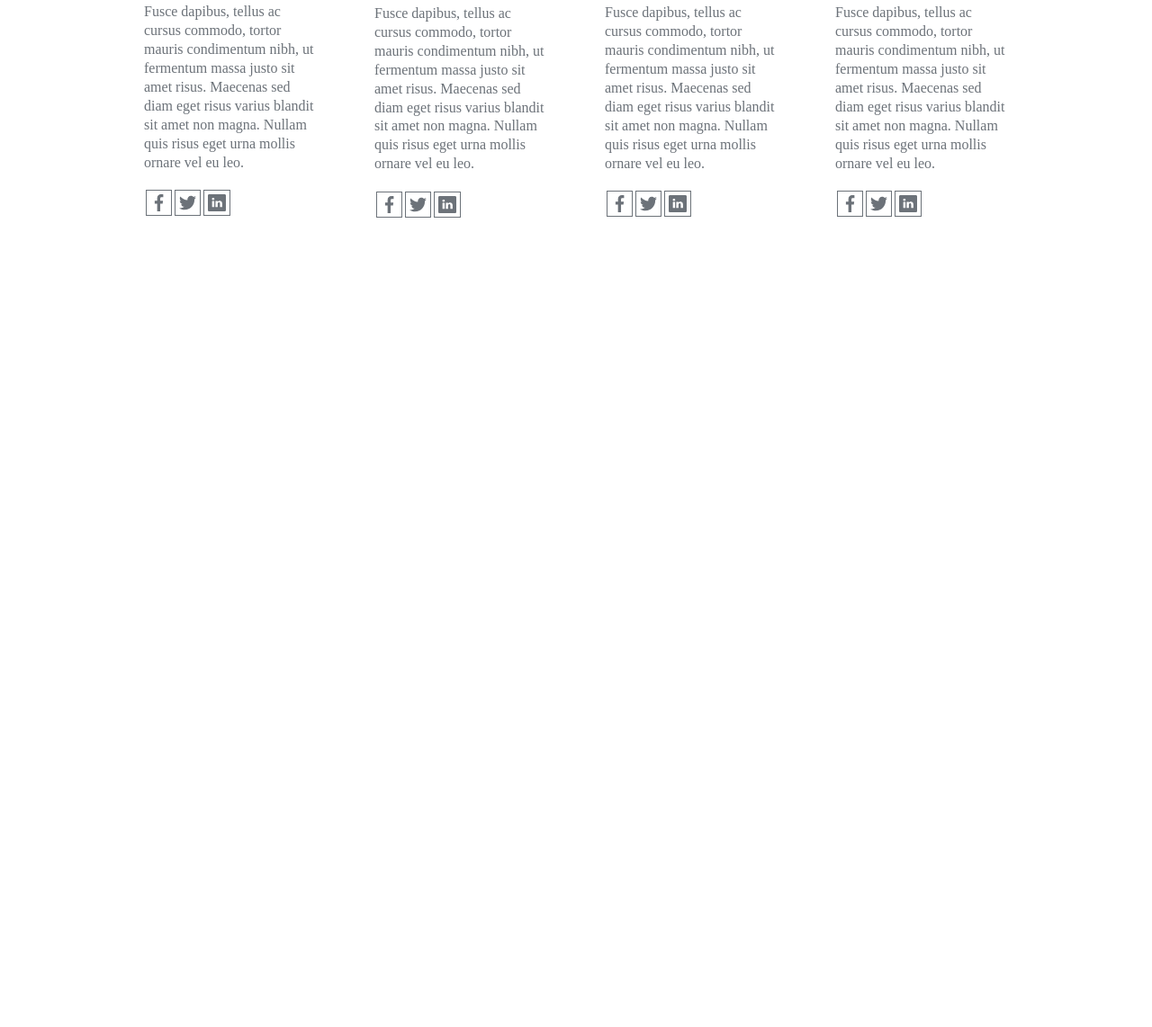
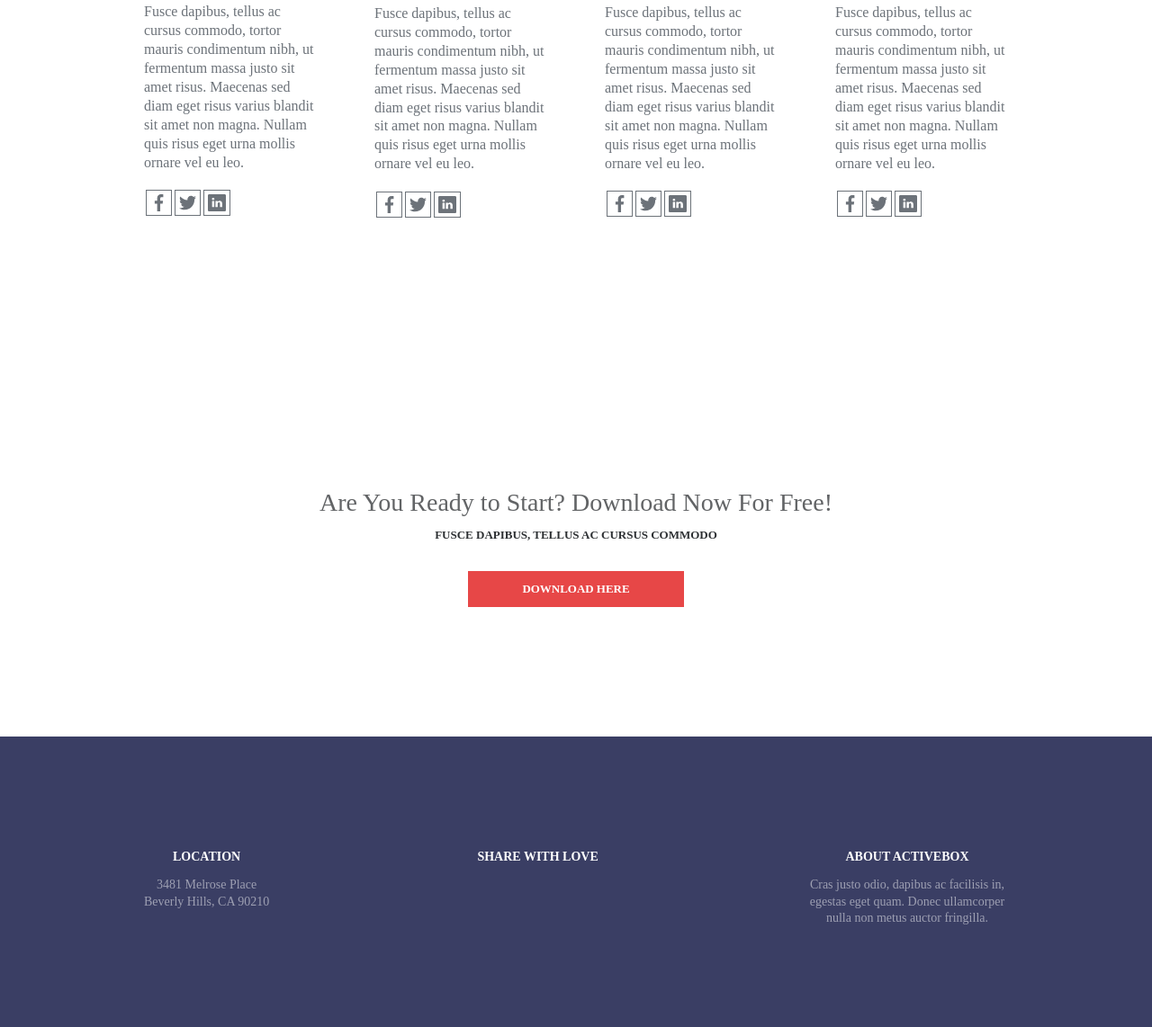
Before and after one commit to augustojs1/fieldcontrol-teste, a plain HTML site: page index.html in a window 1280 px wide. Shown: the part 3165-4307 px from the top of the page at 90% size. Before the commit the page ends 3586 px from the top, so only its background shows below. Drawn offline with Linux system fonts and the light colour scheme.

Commit message:
Styling the footer

```diff
--- a/css/style.css
+++ b/css/style.css
@@ -112,7 +112,7 @@ header {
     margin: 4rem auto 4rem auto;
     color: #fff;
     max-width: 12rem;
-    padding: 10px 0;
+    padding: 0.625rem 0;
     background-color: #e74747;
     border: 2px solid #e74747;
 }
@@ -231,3 +231,82 @@ section img {
 .social-media-container a img {
     width: 1.2rem;
 }
+
+/* Download */
+
+.download {
+    margin: 0 auto;
+    text-align: center;
+    padding: 7rem 0;
+}
+
+.download h2 {
+    font-size: 1.75em;
+    line-height: 1.31em;
+    color: #626466;
+    font-weight: 300;
+    font-family: "Raleway";
+    text-align: center;
+    margin: 0.3em 0;
+}
+
+.download p {
+    text-transform: uppercase;
+    font-size: 0.812em;
+    line-height: 1.31em;
+    color: #2d3033;
+    font-weight: 700;
+    font-family: "Raleway";
+}
+
+.download-button {
+    display: block;
+    text-decoration: none;
+    text-transform: uppercase;
+    text-align: center;
+    font-size: 0.81em;
+    font-weight: bold;
+    margin: 2rem auto 2rem auto;
+    color: #fff;
+    max-width: 15rem;
+    padding: 0.625rem 0;
+    background-color: #e74747;
+    border: 2px solid #e74747;
+}
+
+.download-button:hover {
+    color: #e74747;
+    background: none;
+}
+
+/* Footer */
+
+footer {
+    background-color: #3a3e64;
+    padding: 7rem 0;
+}
+
+.footer-container {
+    max-width: 60em;
+    margin: 0 auto;
+    display: flex;
+    justify-content: space-between;
+}
+
+.footer-item {
+    max-width: 14rem;
+    text-align: center;
+}
+
+.footer-container h3 {
+    color: #ffffff;
+    text-transform: uppercase;
+    font-size: 0.875em;
+    font-weight: bold;
+}
+
+.footer-container p {
+    color: #9d9fb2;
+    font-size: 0.875em;
+    line-height: 1.31em;
+}
--- a/index.html
+++ b/index.html
@@ -161,9 +161,28 @@
     <!-- Carrousel section -->
     <section>
         <div class="container download">
-
+            <h2>Are You Ready to Start? Download Now For Free!</h2>
+            <p>Fusce dapibus, tellus ac cursus commodo</p>
+            <a class="download-button" href="#">Download Here</a>
         </div>
     </section>
+    <footer>
+        <div class="footer-container">
+            <div class="footer-item">
+                <h3>Location</h3>
+                <p>3481 Melrose Place</p>
+                <p>Beverly Hills, CA 90210</p>
+            </div>
+            <div class="footer-item">
+                <h3>Share with love</h3>
+            </div>
+            <div class="footer-item">
+                <h3>About ActiveBox</h3>
+                <p>Cras justo odio, dapibus ac facilisis in, egestas eget quam. Donec ullamcorper nulla non metus auctor
+                    fringilla.</p>
+            </div>
+        </div>
+    </footer>
 </body>
 
 </html>
```
